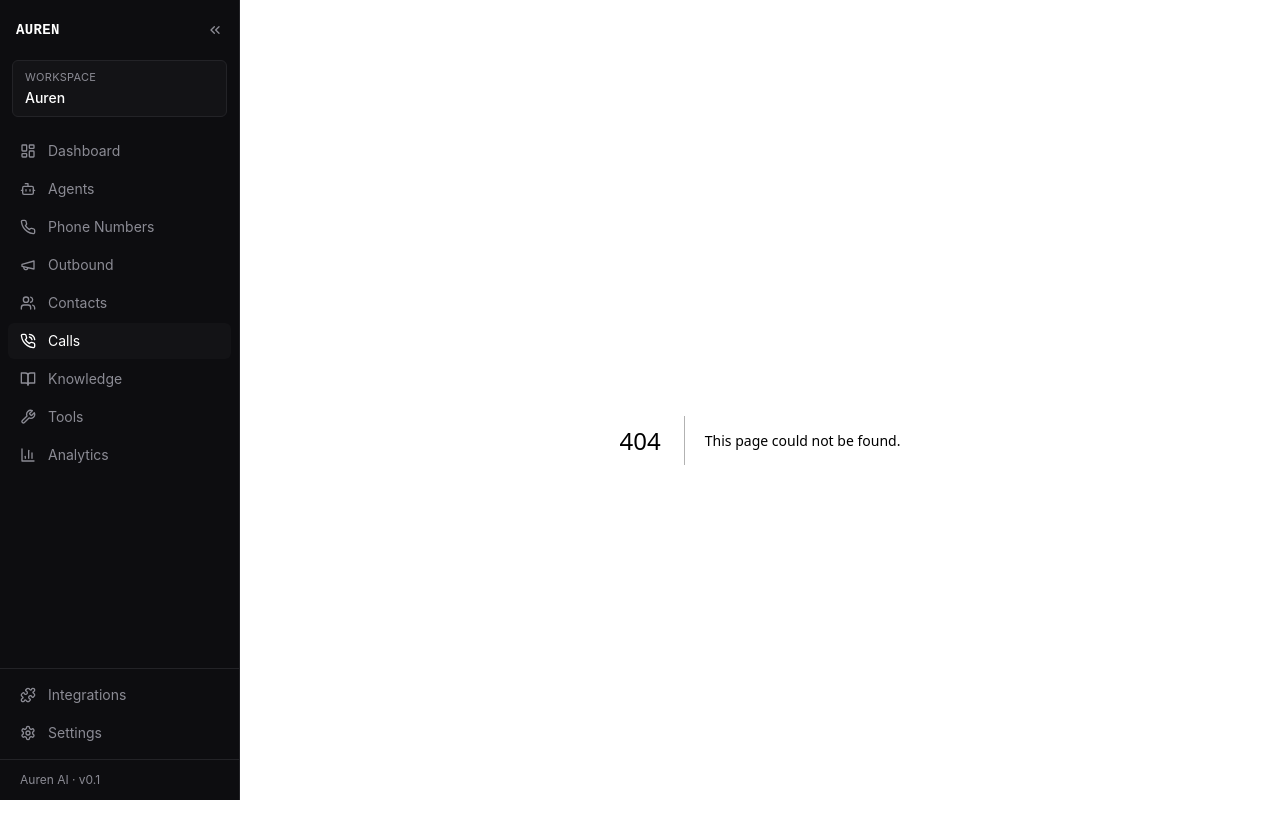
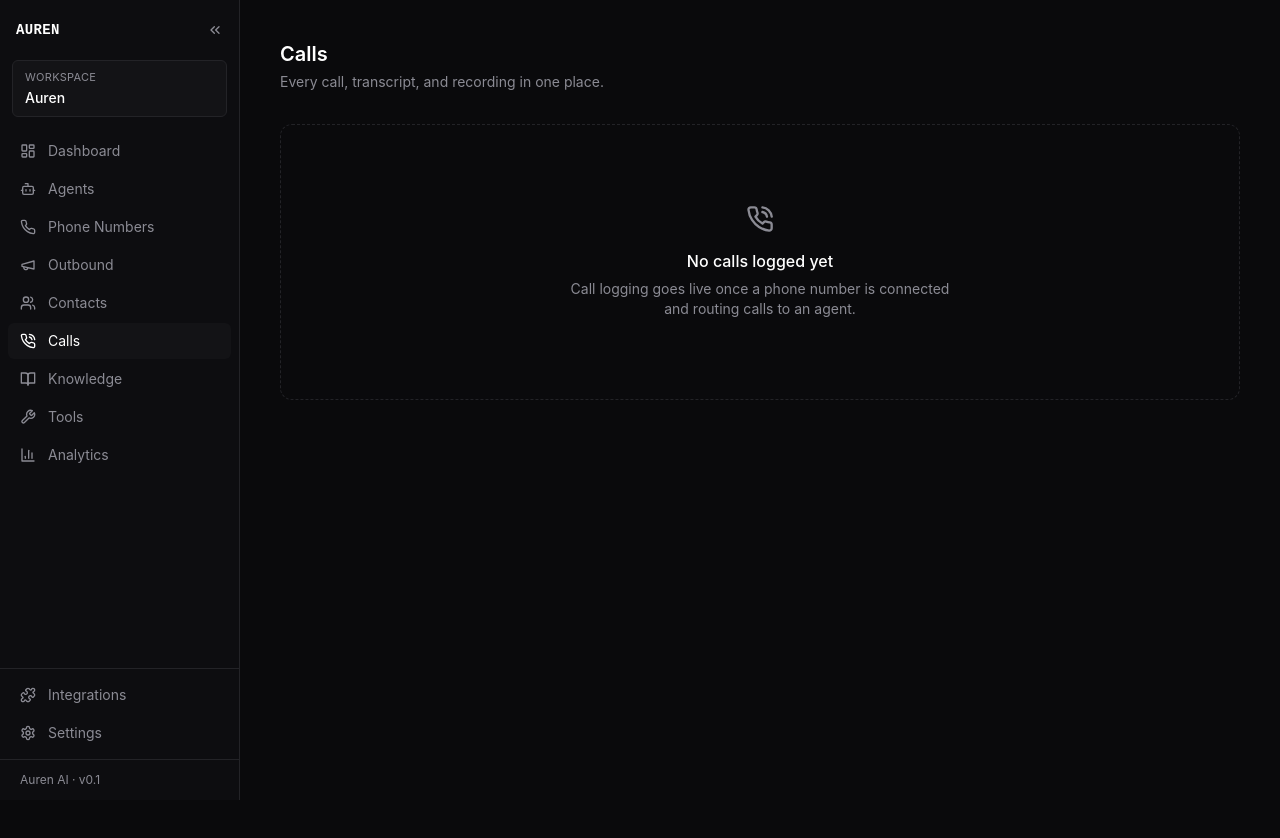
Before and after one commit to nitudevi5763-bit/auren-voice-dashboard, a Next.js app: page /calls in a window 1280 px wide. Before the commit this address had no page. Shown: the top 838 px of the page. After the commit the page ends 800 px from the top, so only its background shows below. Built offline with nearby package versions, Linux system fonts and the light colour scheme.

Commit message:
Create page.js

```diff
--- /dev/null
+++ b/app/calls/page.js
@@ -0,0 +1,16 @@
+'use client';
+import { PhoneCall } from 'lucide-react';
+import EmptyState from '../../components/EmptyState';
+
+export default function Page() {
+  return (
+    <div>
+      <h1 className="text-xl font-semibold text-white">Calls</h1>
+      <p className="mt-1 text-sm text-muted">Every call, transcript, and recording in one place.</p>
+      <div className="mt-8">
+        <EmptyState icon={PhoneCall} title="No calls logged yet"
+          description="Call logging goes live once a phone number is connected and routing calls to an agent." />
+      </div>
+    </div>
+  );
+}
```
